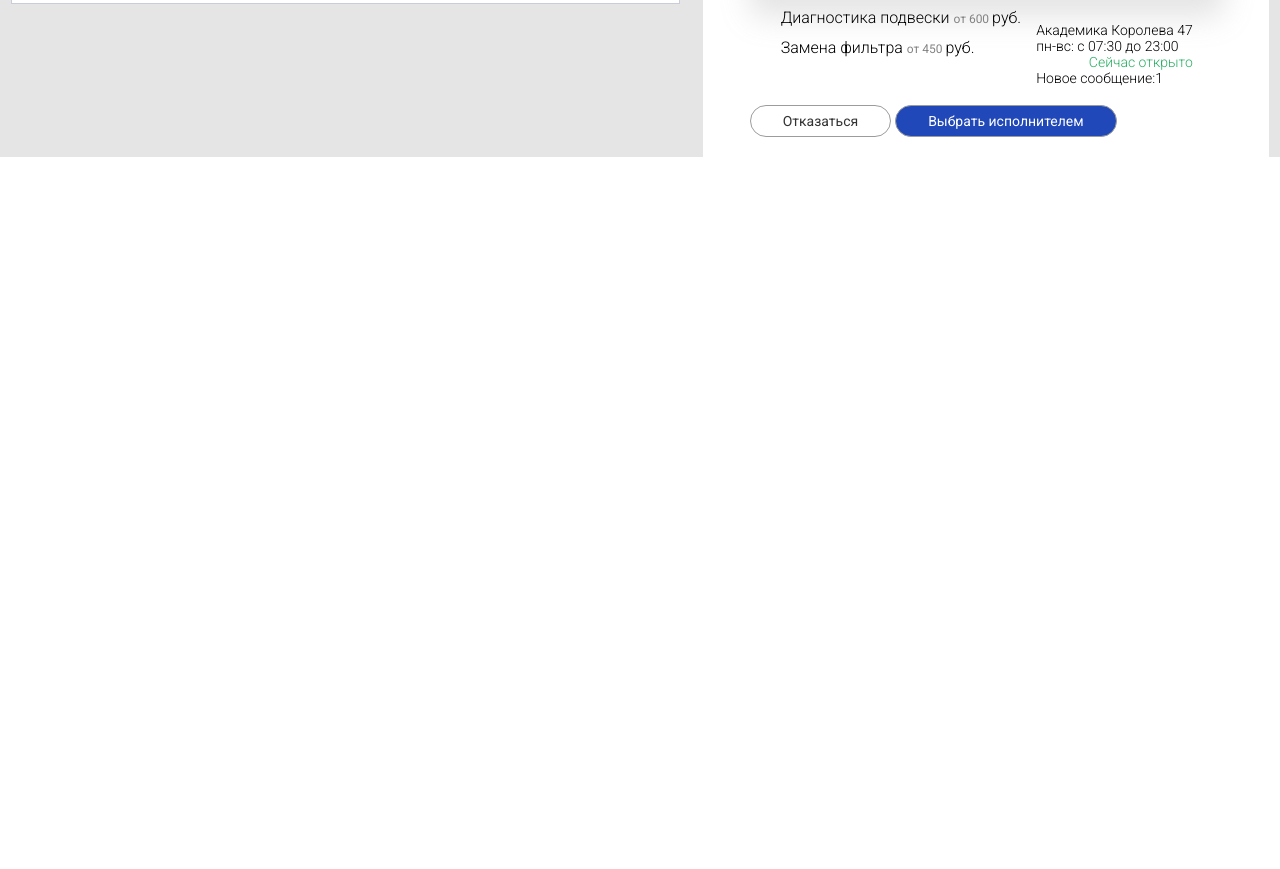
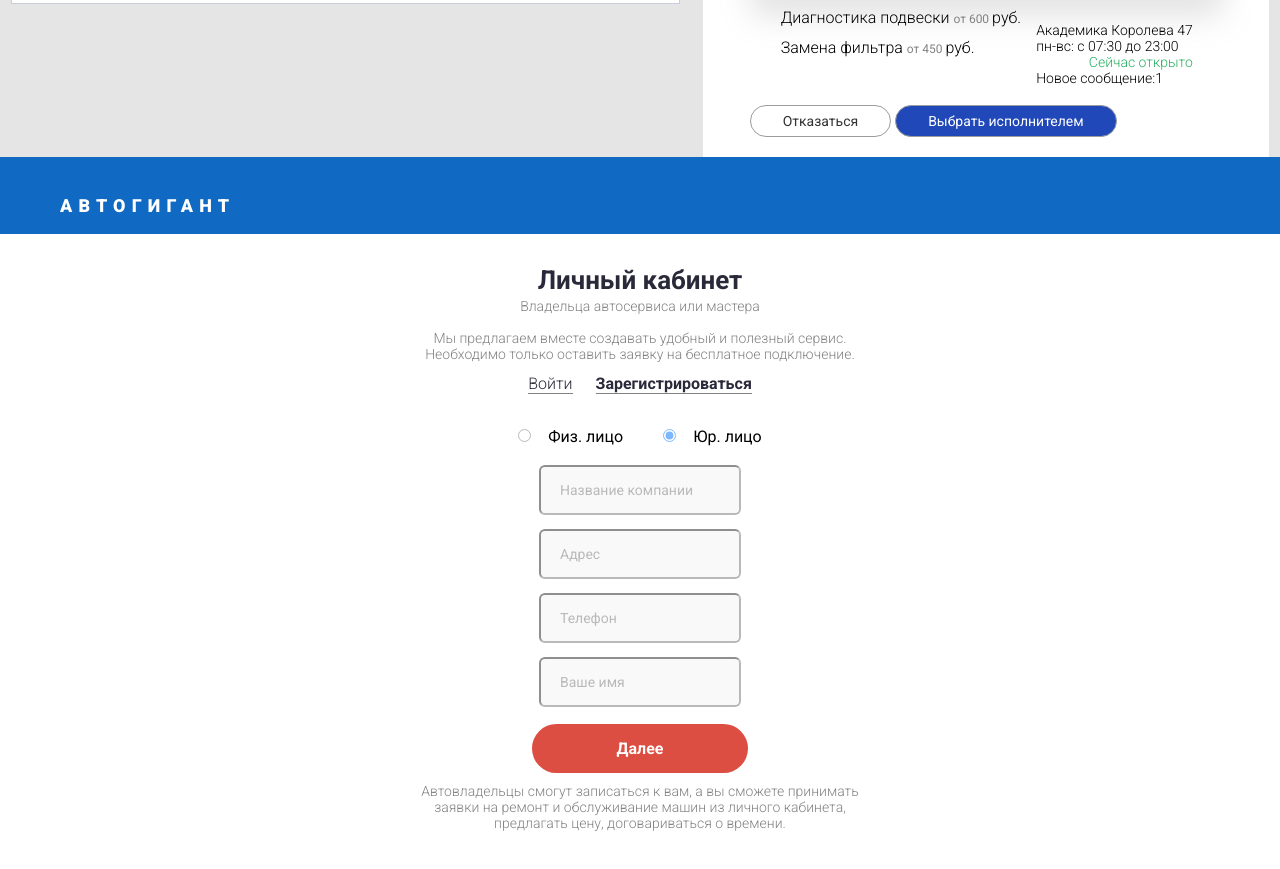
Before and after one commit to SergeyShashin/autogigant, a website: page index.html in a window 1280 px wide. Shown: the part 3032-3901 px from the top of the page. Before the commit the page ends 3189 px from the top, so only its background shows below. Drawn offline with Linux system fonts and the light colour scheme.

Commit message:
wrap-forma-inputSto-step1 done

```diff
--- a/index.html
+++ b/index.html
@@ -121,9 +121,7 @@
                 </select>
             </div>
         </div>
-
         <hr>
-
         <div class="wrap-filtersCharacterCarLocationTime-cardsSto-map">
             <div class="wrap-cardsSto-map">
                 <div class="wrap-cardsSto">
@@ -184,7 +182,6 @@
                         <img src="/img/vk.png" alt="vk">
                         <img src="/img/facebook.png" alt="facebook">
                         <p><a href="#">Я-автосервис / </a> <a href="#"> автомастер</a></p>
-
                     </div>
                 </div>
             </div>
@@ -278,12 +275,37 @@
                             <button class="choose">Выбрать исполнителем</button>
                         </div>
                     </div>
-
                 </div>
             </div>
+        </div>
 
+        <div class="wrap-inputSto-step1">
+            <div class="header-inputSto-step1">
+                <a href="#" class="logo">АВТОГИГАНТ</a>
+            </div>
+            <div class="wrap-forma-inputSto-step1 align-center">
+                <h1>Личный кабинет</h1>
+                <p class="description-carowner-or-master">Владельца автосервиса или мастера</p>
+                <p>Мы предлагаем вместе создавать удобный и полезный сервис. Необходимо только оставить заявку на
+                    бесплатное подключение.</p>
+                <div class="wrap-input-registry-inputSto-step1">
+                    <a href="#">Войти</a>
+                    <a href="#"><b> Зарегистрироваться</b></a>
+                </div>
+                <input type="radio" id="privatePerson">
+                <label for="privatePerson" class="privatePerson">Физ. лицо</label>
+                <input type="radio" id="legalPerson" checked>
+                <label for="legalPerson" class="legalPerson"></label>Юр. лицо</label>
+                <form action="">
+                    <input type="text" placeholder="Название компании">
+                    <input type="text" placeholder="Адрес">
+                    <input type="text" placeholder="Телефон">
+                    <input type="text" placeholder="Ваше имя">
+                </form>
+                <button>Далее</button>
+                <p>Автовладельцы смогут записаться к вам, а вы сможете принимать заявки на ремонт и обслуживание машин из личного кабинета, предлагать цену, договариваться о времени.</p>
+            </div>
         </div>
-    </div>
 
     </div>
 
--- a/scss/index.scss
+++ b/scss/index.scss
@@ -31,7 +31,7 @@ select {
     appearance: none !important;
 }
 
-.border-style-none{
+.border-style-none {
     border-style: none !important;
 }
 
@@ -757,6 +757,96 @@ button,
     color: #FFFFFF;
 }
 
+.wrap-inputSto-step1 {}
+
+.header-inputSto-step1 {
+    padding: 38px 60px 18px 60px;
+    background: #1069c3;
+    color: #FFFFFF;
+}
+
+.wrap-forma-inputSto-step1 {
+    margin-top: 31px;
+    margin-bottom: 224px;
+    width: 473px;
+}
+
+.wrap-forma-inputSto-step1 h1 {
+    font-weight: bold;
+    font-size: 26px;
+    line-height: 30px;
+    color: #29293A;
+}
+
+
+.description-carowner-or-master {
+    margin: 3px 0 16px 0;
+    font-weight: 300;
+    font-size: 14px;
+    line-height: 16px;
+    color: #BABABA;
+}
+
+.wrap-forma-inputSto-step1 p {
+    font-weight: 300;
+    font-size: 14px;
+    line-height: 16px;
+    text-align: center;
+    color: #828282;
+}
+
+.wrap-input-registry-inputSto-step1 {
+    margin: 12px 0 22px 0;
+
+}
+
+.wrap-input-registry-inputSto-step1 a {
+    font-weight: 300;
+    font-size: 16px;
+    line-height: 19px;
+    color: #29293A;
+    border-bottom: 1px solid #828282;
+}
+
+.wrap-input-registry-inputSto-step1 a:first-child {
+    margin-right: 19px;
+}
+
+.privatePerson {
+    margin: 20px 36px 17px 13px;
+}
+
+.legalPerson {
+    margin-left: 13px;
+}
+
+.wrap-forma-inputSto-step1 form {
+    width: 314px;
+    margin-top: 5px;
+}
+
+.wrap-forma-inputSto-step1 input {
+    margin-top: 14px;
+    padding: 15px 19px 15px 19px;
+    background: #F5F5F7;
+    border-radius: 6px;
+    font-weight: normal;
+    font-size: 14px;
+    line-height: 16px;
+    color: #464646;
+    opacity: 0.5;
+}
+
+.wrap-forma-inputSto-step1 button {
+    margin: 17px 0 10px 0;
+    padding: 15px 85px;
+    border-radius: 30px;
+    font-weight: bold;
+    font-size: 16px;
+    line-height: 19px;
+    color: #FFFFFF;
+}
+
 @media screen and (max-width: 600px) {
 
     .header,
```
Also changed, not shown: index.css.
